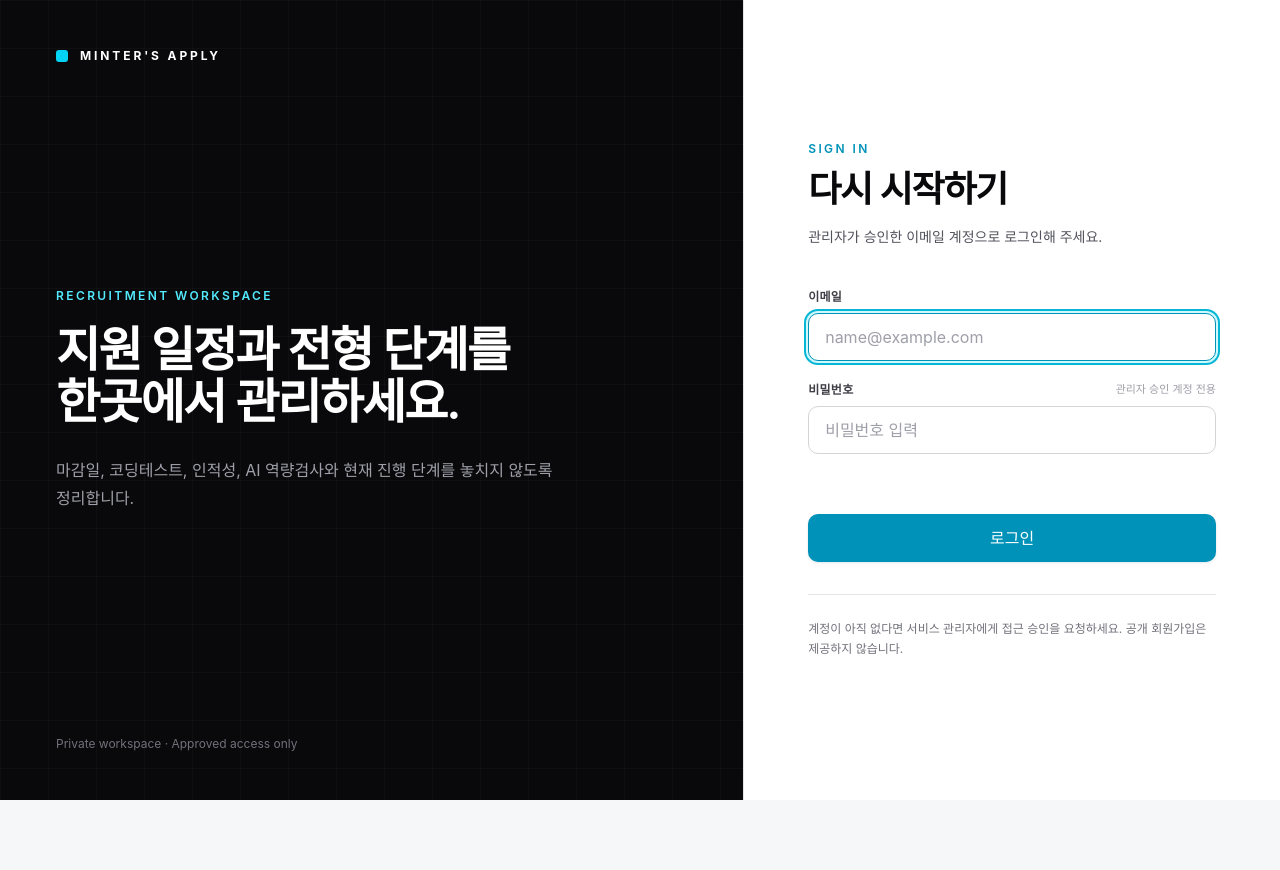
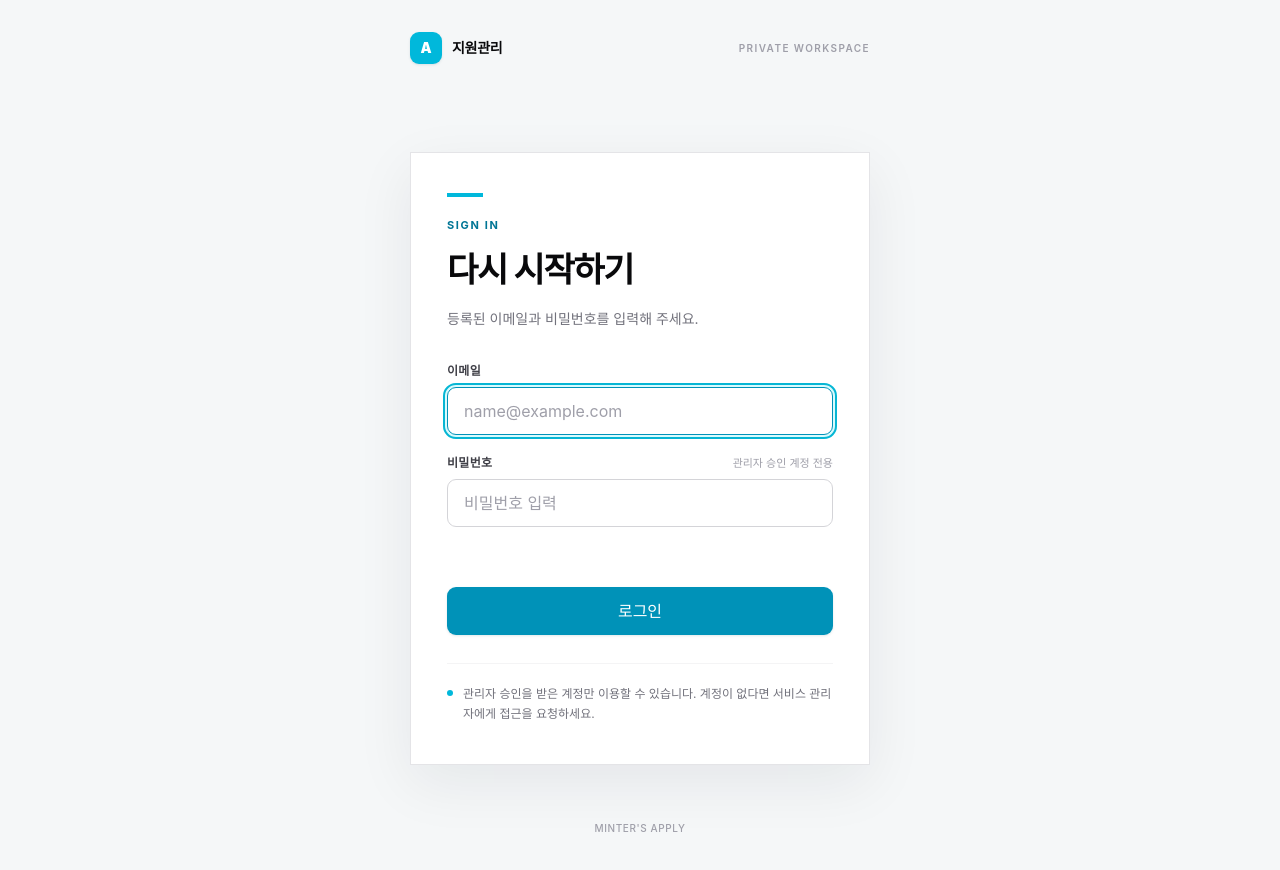
Before and after one commit to Minter-v1/Minters-job-tracker, a Next.js app: page /login in a window 1280 px wide. Before the commit the page ends 800 px from the top, so only its background shows below. Built offline with nearby package versions, Linux system fonts and the light colour scheme.

Commit message:
로그인 화면 단일 컬럼 리디자인

```diff
--- a/src/app/login/login-form.tsx
+++ b/src/app/login/login-form.tsx
@@ -19,7 +19,7 @@ export function LoginForm({ nextPath }: LoginFormProps) {
   );
 
   return (
-    <form action={formAction} className="mt-10 space-y-5">
+    <form action={formAction} className="space-y-5">
       <input type="hidden" name="next" value={nextPath} />
 
       <div>
@@ -37,7 +37,7 @@ export function LoginForm({ nextPath }: LoginFormProps) {
           required
           autoFocus
           placeholder="name@example.com"
-          className="h-12 w-full rounded-[10px] border border-zinc-300 bg-white px-4 text-sm text-zinc-950 outline-none transition-[border-color,background-color,box-shadow] placeholder:text-zinc-400 hover:border-zinc-400 hover:bg-zinc-50 focus:border-cyan-600 focus:bg-white focus:ring-4 focus:ring-cyan-100"
+          className="h-12 w-full rounded-[9px] border border-zinc-300 bg-white px-4 text-sm text-zinc-950 outline-none transition-[border-color,background-color,box-shadow] placeholder:text-zinc-400 hover:border-zinc-400 focus:border-cyan-600 focus:ring-4 focus:ring-cyan-100/80"
         />
       </div>
 
@@ -58,13 +58,13 @@ export function LoginForm({ nextPath }: LoginFormProps) {
           autoComplete="current-password"
           required
           placeholder="비밀번호 입력"
-          className="h-12 w-full rounded-[10px] border border-zinc-300 bg-white px-4 text-sm text-zinc-950 outline-none transition-[border-color,background-color,box-shadow] placeholder:text-zinc-400 hover:border-zinc-400 hover:bg-zinc-50 focus:border-cyan-600 focus:bg-white focus:ring-4 focus:ring-cyan-100"
+          className="h-12 w-full rounded-[9px] border border-zinc-300 bg-white px-4 text-sm text-zinc-950 outline-none transition-[border-color,background-color,box-shadow] placeholder:text-zinc-400 hover:border-zinc-400 focus:border-cyan-600 focus:ring-4 focus:ring-cyan-100/80"
         />
       </div>
 
       <div aria-live="polite" aria-atomic="true" className="min-h-5">
         {state.message ? (
-          <p className="rounded-lg border border-red-100 bg-red-50 px-3 py-2 text-xs leading-5 text-red-700">
+          <p className="border-l-2 border-red-500 bg-red-50 px-3 py-2 text-xs leading-5 text-red-700">
             {state.message}
           </p>
         ) : null}
@@ -73,7 +73,7 @@ export function LoginForm({ nextPath }: LoginFormProps) {
       <button
         type="submit"
         disabled={pending}
-        className="flex h-12 w-full items-center justify-center rounded-[10px] bg-cyan-600 px-4 text-sm font-semibold text-white shadow-sm shadow-cyan-900/10 transition-[transform,background-color,box-shadow] hover:-translate-y-0.5 hover:bg-cyan-700 hover:shadow-md hover:shadow-cyan-900/15 active:translate-y-0 active:bg-cyan-800 disabled:translate-y-0 disabled:cursor-wait disabled:bg-cyan-300 disabled:shadow-none"
+        className="flex h-12 w-full items-center justify-center rounded-[9px] bg-cyan-600 px-4 text-sm font-bold text-white shadow-sm shadow-cyan-900/10 transition-[background-color,box-shadow] hover:bg-cyan-700 hover:shadow-md hover:shadow-cyan-900/15 active:bg-cyan-800 disabled:cursor-wait disabled:bg-cyan-300 disabled:shadow-none"
       >
         {pending ? "확인 중..." : "로그인"}
       </button>
--- a/src/app/login/page.tsx
+++ b/src/app/login/page.tsx
@@ -18,68 +18,51 @@ export default async function LoginPage({ searchParams }: LoginPageProps) {
   const nextPath = getNextPath(params.next);
 
   return (
-    <main className="min-h-screen bg-white text-zinc-950 lg:grid lg:grid-cols-[minmax(0,1fr)_minmax(420px,0.72fr)]">
-      <section className="relative hidden overflow-hidden border-r border-zinc-200 bg-zinc-950 px-14 py-12 text-white lg:flex lg:flex-col lg:justify-between">
-        <div
-          aria-hidden="true"
-          className="absolute inset-0 opacity-20 [background-image:linear-gradient(rgba(255,255,255,0.12)_1px,transparent_1px),linear-gradient(90deg,rgba(255,255,255,0.12)_1px,transparent_1px)] [background-size:48px_48px]"
-        />
+    <main className="min-h-screen bg-[#f5f7f8] px-5 text-zinc-950 sm:px-8">
+      <div className="mx-auto flex min-h-screen w-full max-w-[460px] flex-col">
+        <header className="flex h-20 items-center justify-between sm:h-24">
+          <div className="flex items-center gap-2.5">
+            <span className="flex size-8 items-center justify-center rounded-[9px] bg-cyan-500 text-sm font-black text-white shadow-sm shadow-cyan-900/10">
+              A
+            </span>
+            <span className="text-sm font-bold tracking-[-0.02em]">지원관리</span>
+          </div>
+          <span className="text-[10px] font-semibold uppercase tracking-[0.14em] text-zinc-400">
+            Private workspace
+          </span>
+        </header>
 
-        <div className="relative flex items-center gap-3">
-          <span className="block size-3 rounded-[3px] bg-cyan-400" />
-          <span className="text-xs font-bold uppercase tracking-[0.24em]">
-            Minter&apos;s Apply
-          </span>
-        </div>
-
-        <div className="relative max-w-xl">
-          <p className="mb-5 text-xs font-semibold uppercase tracking-[0.2em] text-cyan-300">
-            Recruitment workspace
+        <section className="flex flex-1 items-center py-10 sm:py-14">
+          <div className="w-full border border-zinc-200 bg-white px-6 py-8 shadow-[0_18px_55px_rgba(15,23,42,0.07)] sm:px-9 sm:py-10">
+            <div className="mb-8">
+              <span className="mb-5 block h-1 w-9 bg-cyan-500" />
+              <p className="text-[11px] font-bold uppercase tracking-[0.15em] text-cyan-700">
+                Sign in
               </p>
-          <h1 className="text-5xl font-semibold leading-[1.08] tracking-[-0.04em]">
-            지원 일정과 전형 단계를
-            <br />한곳에서 관리하세요.
+              <h1 className="mt-2.5 text-[30px] font-bold tracking-[-0.04em] text-zinc-950 sm:text-[34px]">
+                다시 시작하기
               </h1>
-          <p className="mt-7 max-w-lg text-base leading-7 text-zinc-400">
-            마감일, 코딩테스트, 인적성, AI 역량검사와 현재 진행 단계를
-            놓치지 않도록 정리합니다.
+              <p className="mt-3 text-sm leading-6 text-zinc-500">
+                등록된 이메일과 비밀번호를 입력해 주세요.
               </p>
             </div>
 
-        <p className="relative text-xs text-zinc-500">
-          Private workspace · Approved access only
-        </p>
-      </section>
-
-      <section className="flex min-h-screen items-center bg-white px-6 py-12 sm:px-12 lg:px-16">
-        <div className="mx-auto w-full max-w-md">
-          <div className="mb-12 flex items-center gap-3 lg:hidden">
-            <span className="block size-3 rounded-[3px] bg-cyan-500" />
-            <span className="text-xs font-bold uppercase tracking-[0.24em]">
-              Minter&apos;s Apply
-            </span>
-          </div>
-
-          <p className="text-xs font-semibold uppercase tracking-[0.2em] text-cyan-600">
-            Sign in
-          </p>
-          <h2 className="mt-3 text-4xl font-semibold tracking-[-0.035em]">
-            다시 시작하기
-          </h2>
-          <p className="mt-4 text-sm leading-6 text-zinc-600">
-            관리자가 승인한 이메일 계정으로 로그인해 주세요.
-          </p>
-
             <LoginForm nextPath={nextPath} />
 
-          <div className="mt-8 border-t border-zinc-200 pt-6">
+            <div className="mt-7 flex gap-2.5 border-t border-zinc-100 pt-5">
+              <span className="mt-1.5 size-1.5 shrink-0 rounded-full bg-cyan-500" />
               <p className="text-xs leading-5 text-zinc-500">
-              계정이 아직 없다면 서비스 관리자에게 접근 승인을 요청하세요.
-              공개 회원가입은 제공하지 않습니다.
+                관리자 승인을 받은 계정만 이용할 수 있습니다. 계정이 없다면
+                서비스 관리자에게 접근을 요청하세요.
               </p>
             </div>
           </div>
         </section>
+
+        <footer className="pb-7 text-center text-[10px] font-medium tracking-[0.06em] text-zinc-400 sm:pb-9">
+          MINTER&apos;S APPLY
+        </footer>
+      </div>
     </main>
   );
 }
```
Lines whose indentation alone changed are shown as unchanged.
